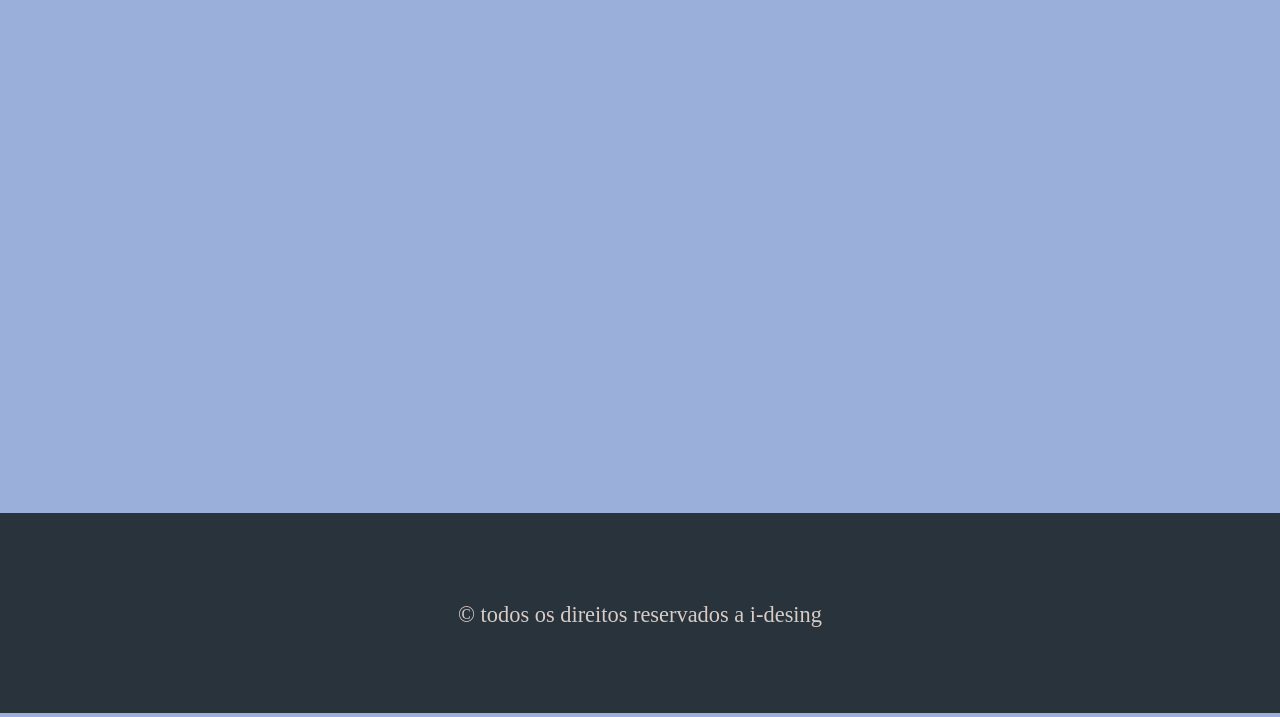
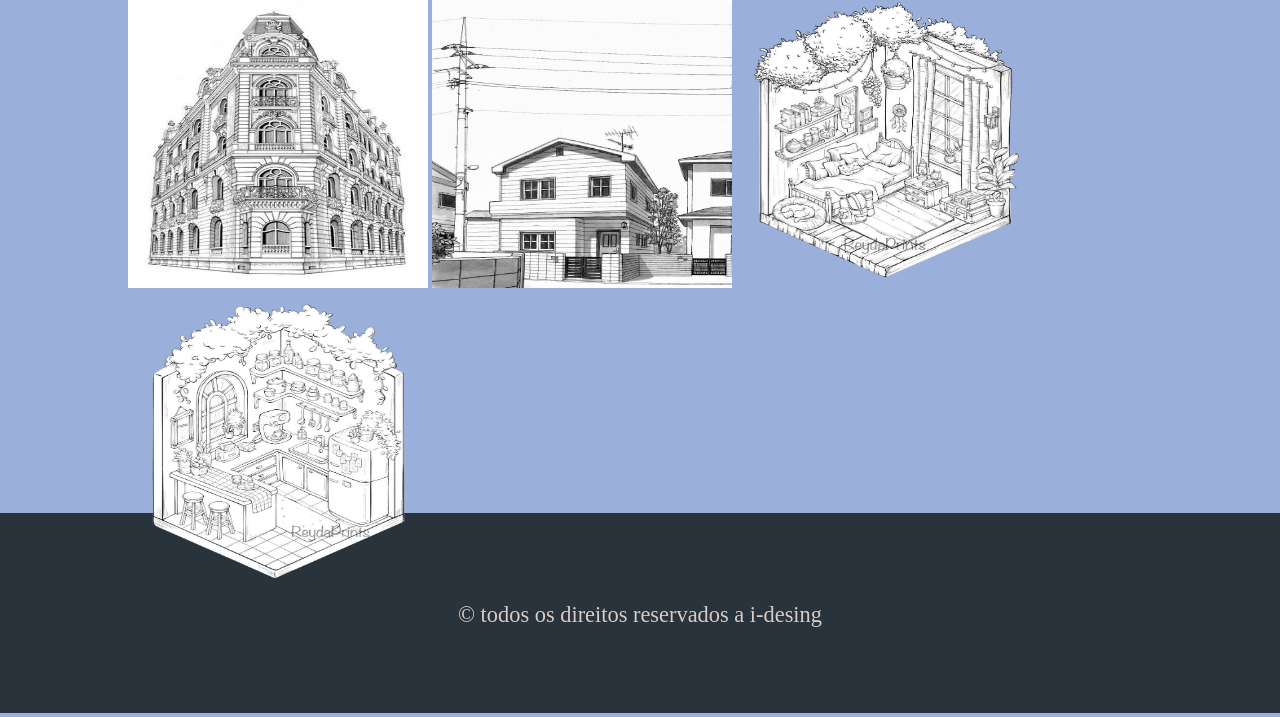
Before and after one commit to AgataQuadros/ProjetoIdesign, a plain HTML site: page portifolio.html in a window 1280 px wide. Shown: the part 413-1130 px from the top of the page. Drawn offline with Linux system fonts and the light colour scheme; a web font is replaced by a local one.

Commit message:
COMIT SAVE

```diff
--- a/css/estilo.css
+++ b/css/estilo.css
@@ -83,6 +83,10 @@ footer p {
     text-align: center;
 }
 
+img {
+    width: 300px;
+    height: 300px;
+}
 .float_left img {
     float: left;
     margin-right: 15px;
--- a/portifolio.html
+++ b/portifolio.html
@@ -26,10 +26,10 @@
     <section>
       <article>
         <h1>Página Portfólio</h1>
-        <img src="Haussmanian Building, Paris.jpg" alt="">
-        <img src="download.jpg" alt="">
-        <img src="download (5).jpg" alt="">
-        <img src="download (4).jpg" alt="">
+        <img src="img/Haussmanian Building, Paris.jpg" alt="">
+        <img src="img/download.jpg" alt="">
+        <img src="img/quartodossonhos.png" alt="">
+        <img src="img/cosinhabonitinha.png" alt="">
       </article>
     </section>
   </main>
```
Also changed, not shown: clientes.html (+3 -3 lines), sobre.html (+4 -4 lines), img/cosinhabonitinha.png (added), img/download (1).jpg (deleted), img/download (4).jpg (deleted), img/download (5).jpg (deleted), img/lojafofinha.png (added), img/quartodossonhos.png (added).
